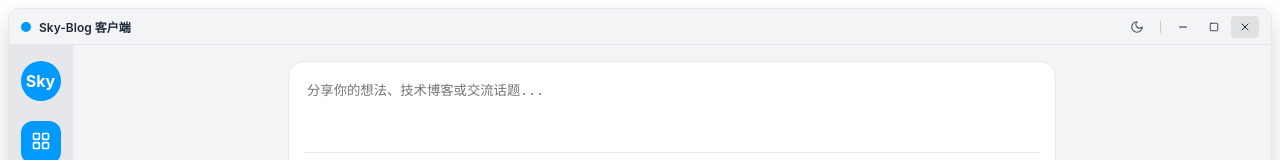
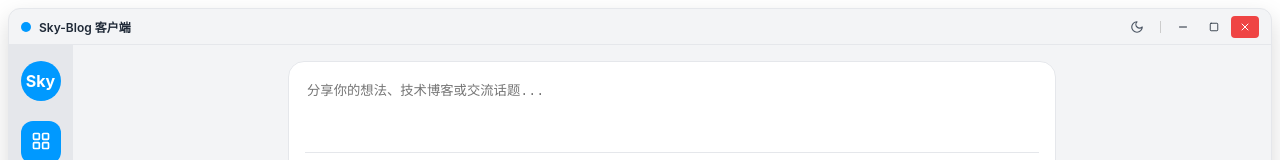
Before and after one commit to zhangtianyuan120220/sky-blog, a Next.js app: page / in a window 1280 px wide. In both pictures the pointer is over the button 1245 px from the left and 26 px from the top of the page. Shown: the top 160 px of the page. Built offline with nearby package versions, Linux system fonts and the light colour scheme.

Commit message:
fix: attach Tauri window control APIs and fix drag region overflow

```diff
--- a/src/app/globals.css
+++ b/src/app/globals.css
@@ -139,3 +139,7 @@ html, body {
   align-items: center;
   gap: 4px;
 }
+.win-close-btn:hover {
+  background-color: #ef4444 !important;
+  color: white !important;
+}
```
